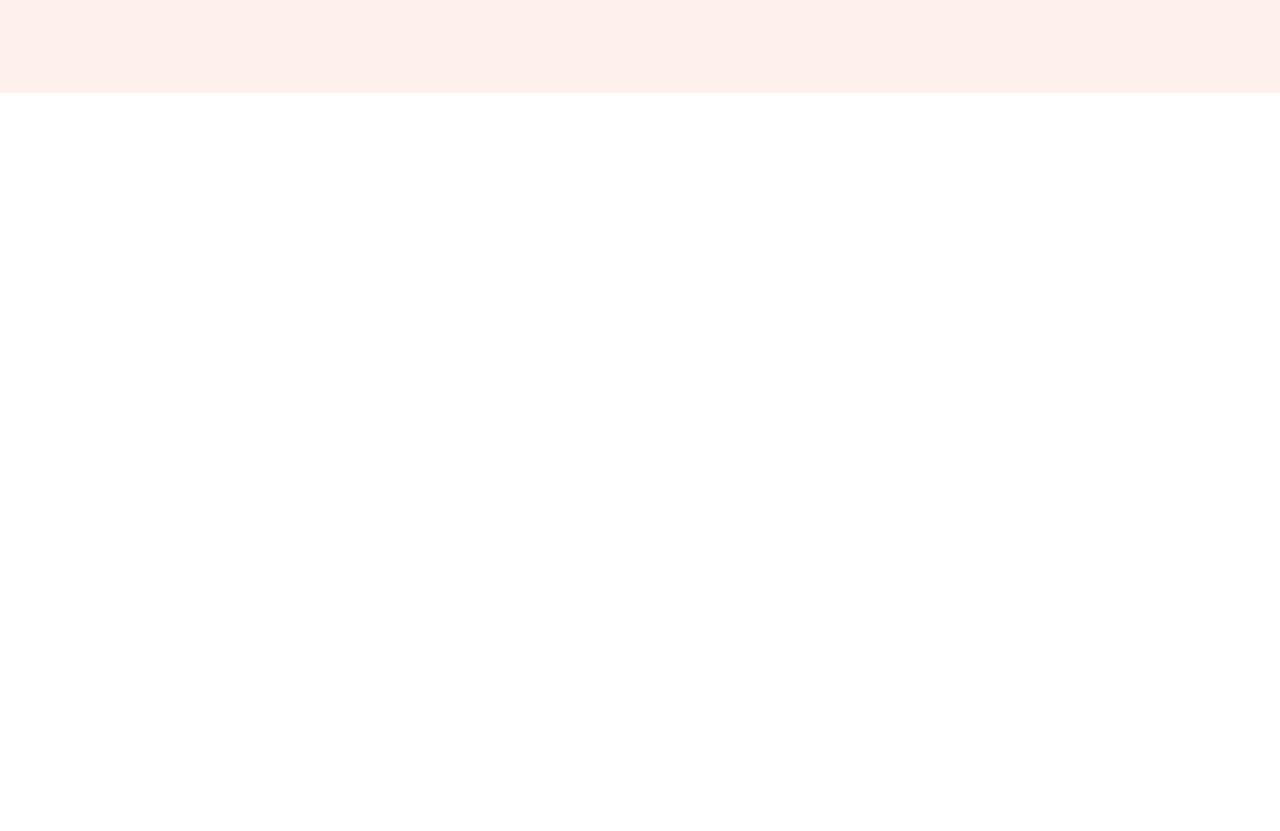
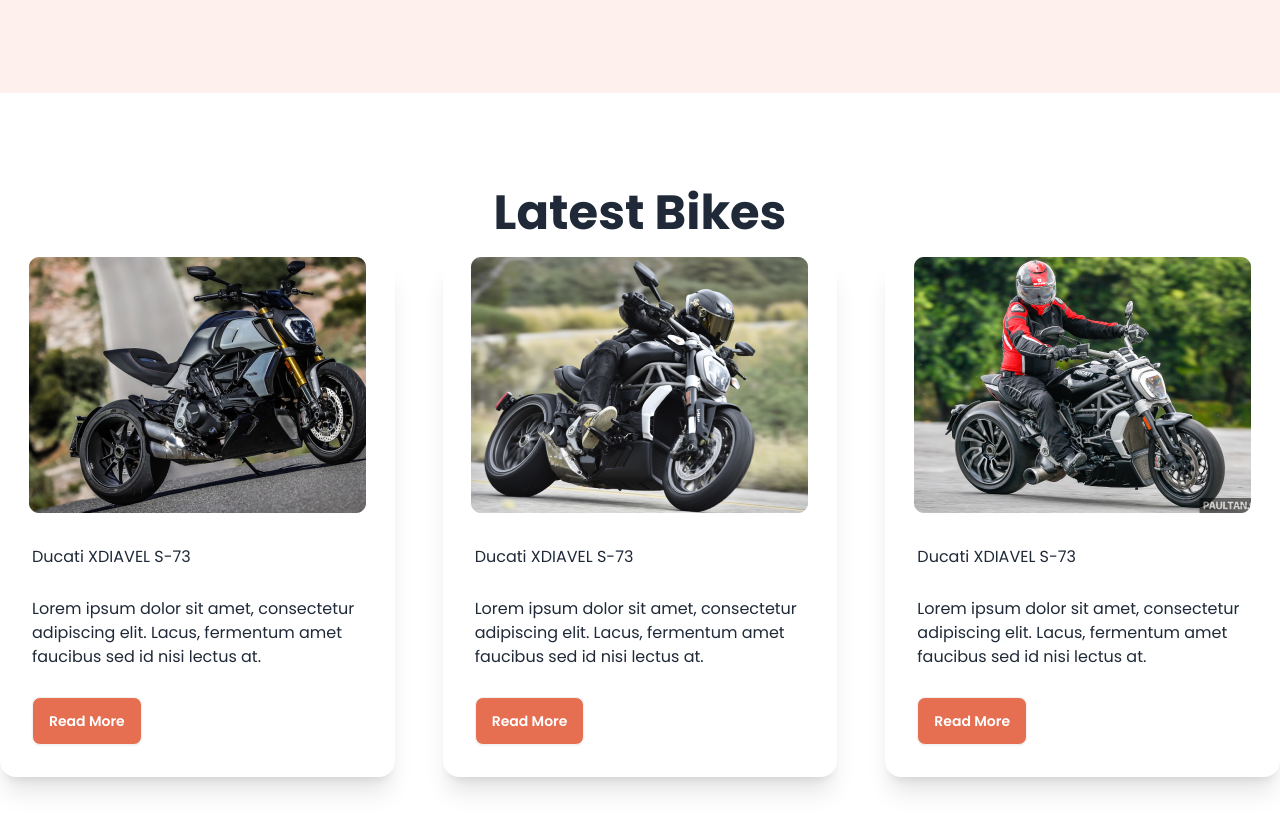
Before and after one commit to capnemo20/biker-zone-tailwind, a plain HTML site: page index.html in a window 1280 px wide. Shown: the part 525-1356 px from the top of the page. Before the commit the page ends 800 px from the top, so only its background shows below. Drawn offline with nearby package versions, Linux system fonts and the light colour scheme.

Commit message:
latest bikes section done

```diff
--- a/index.html
+++ b/index.html
@@ -125,8 +125,8 @@
                 with Smile
               </h2>
               <p>
-                Amet minim mollit non deserunt ullamco est sit aliqua dolor do
-                amet sint. Velit officia consequat duis enim velit mollit.
+                osdiygh slaijhfoiuae aliqua dolor do amet sint. Velit adsr duis
+                enim velit mollit.
               </p>
               <button class="btn bg-bike-primary text-white">Purchase</button>
             </div>
@@ -154,10 +154,7 @@
                 Ride-on R15 V4 <br />
                 with Smile
               </h2>
-              <p>
-                Amet minim mollit non deserunt ullamco est sit aliqua dolor do
-                amet sint. Velit officia consequat duis enim velit mollit.
-              </p>
+              <p>hello everyone.</p>
               <button class="btn bg-bike-primary text-white">Purchase</button>
             </div>
             <!-- text part -->
@@ -178,7 +175,75 @@
       </div>
       <!-- ------------slider/carousel ends----------- -->
     </header>
-    <main class="md:container mx-auto"></main>
+    <main class="md:container mx-auto">
+      <!-- latest bike section -->
+      <section class="my-24">
+        <h3 class="text-5xl font-bold text-center">Latest Bikes</h3>
+        <!------------------------- cards --------------------->
+        <div class="grid gap-12 grid-cols-1 md:grid-cols-2 lg:grid-cols-3 mt-5">
+          <!-- card 1 -->
+          <div class="card bg-base-100 shadow-xl">
+            <figure>
+              <img src="./images/others/latest1.png" alt="Shoes" />
+            </figure>
+
+            <div class="card-body space-y-5">
+              <h2>Ducati XDIAVEL S-73</h2>
+              <p>
+                Lorem ipsum dolor sit amet, consectetur adipiscing elit. Lacus,
+                fermentum amet faucibus sed id nisi lectus at.
+              </p>
+              <div class="card-actions">
+                <button class="btn bg-bike-primary text-white">
+                  Read More
+                </button>
+              </div>
+            </div>
+          </div>
+          <!-- card 2 -->
+          <div class="card bg-base-100 shadow-xl">
+            <figure>
+              <img src="./images/others/latest2.png" alt="Shoes" />
+            </figure>
+
+            <div class="card-body space-y-5">
+              <h2>Ducati XDIAVEL S-73</h2>
+              <p>
+                Lorem ipsum dolor sit amet, consectetur adipiscing elit. Lacus,
+                fermentum amet faucibus sed id nisi lectus at.
+              </p>
+              <div class="card-actions">
+                <button class="btn bg-bike-primary text-white">
+                  Read More
+                </button>
+              </div>
+            </div>
+          </div>
+          <!-- card 3 -->
+          <div class="card bg-base-100 shadow-xl">
+            <figure>
+              <img src="./images/others/latest3.png" alt="Shoes" />
+            </figure>
+
+            <div class="card-body space-y-5">
+              <h2>Ducati XDIAVEL S-73</h2>
+              <p>
+                Lorem ipsum dolor sit amet, consectetur adipiscing elit. Lacus,
+                fermentum amet faucibus sed id nisi lectus at.
+              </p>
+              <div class="card-actions">
+                <button class="btn bg-bike-primary text-white">
+                  Read More
+                </button>
+              </div>
+            </div>
+          </div>
+        </div>
+
+        <!------------------------- cards --------------------->
+      </section>
+      <!-- latest bike section ends-->
+    </main>
 
     <footer></footer>
   </body>
```
